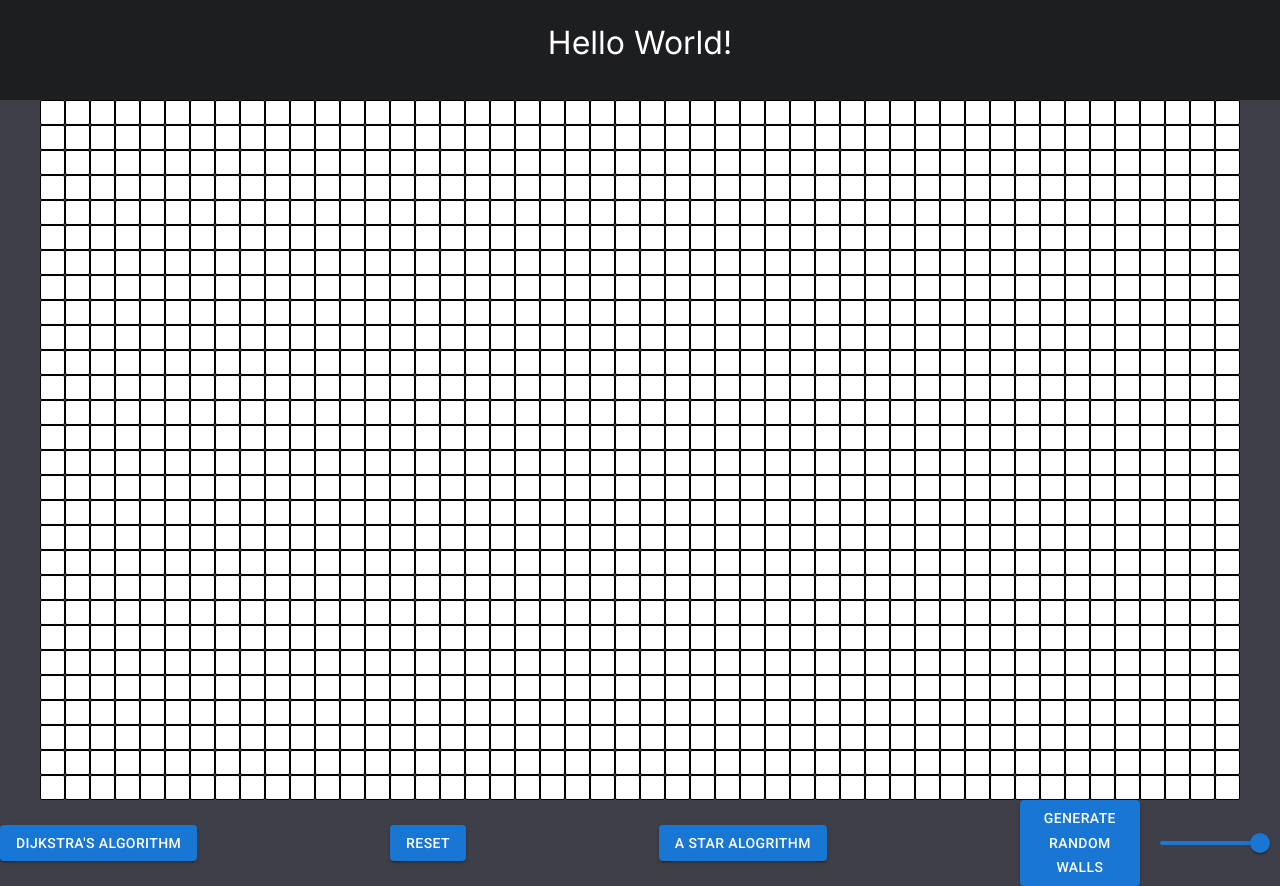
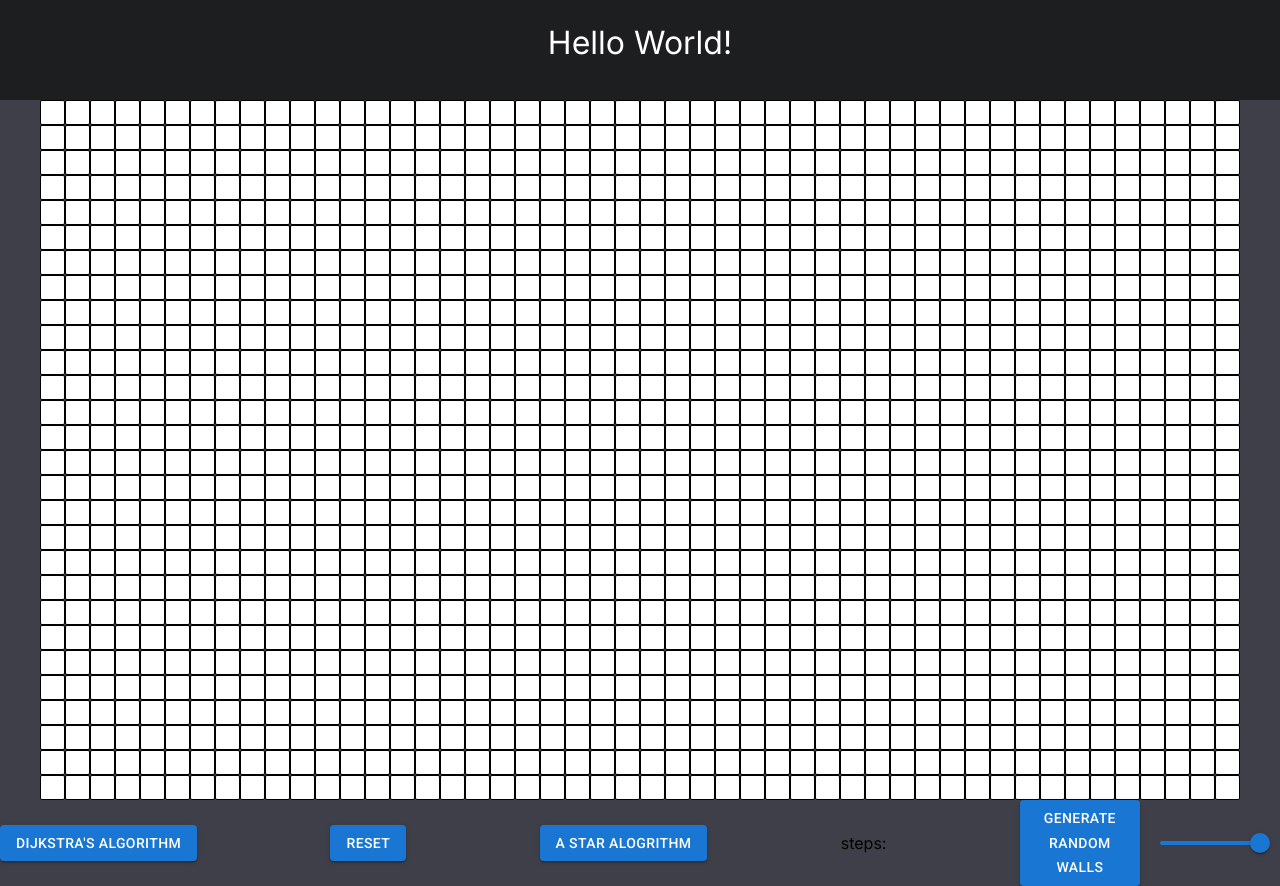
Before and after one commit to Shamusm97/react_pathfinding, a Next.js app: page / in a window 1280 px wide. Built offline with nearby package versions, Linux system fonts and the light colour scheme.

Commit message:
try to add step count

```diff
--- a/app/BoxRenderer.js
+++ b/app/BoxRenderer.js
@@ -6,6 +6,7 @@ import Box from "./Box";
 const BoxRenderer = forwardRef((props, ref) => {
 
   const [boxArray, setBoxArray] = useState([]);
+  const [stepCount, setStepCount] = useState(0);
 
   // Perform API call to fetch the initial graph data
   useEffect(() => { fetchBlankGraph(); }, []); // Empty dependency array to ensure the effect runs only once
@@ -134,6 +135,7 @@ const BoxRenderer = forwardRef((props, ref) => {
   function animatePath(path) {
     for (let i = 0; i < path.length; i++) {
       setTimeout(() => {
+        setStepCount(i + 1);
         showPath(boxArray, path.slice(0, i + 1));
       }, 50 * i);
     }
@@ -176,7 +178,8 @@ const BoxRenderer = forwardRef((props, ref) => {
     performDijkstra,
     fetchBlankGraph,
     generateRandomWalls,
-    performAStar
+    performAStar,
+    stepCount
   }));
 
   return (
--- a/app/UIRenderer.js
+++ b/app/UIRenderer.js
@@ -44,12 +44,13 @@ const Header = () => {
   );
 };
 
-const Footer = ({ wallRandomness, slider, performDijkstra, fetchBlankGraph, generateRandomWalls, dimensions, performAStar }) => {
+const Footer = ({ wallRandomness, slider, performDijkstra, fetchBlankGraph, generateRandomWalls, dimensions, performAStar, stepCount }) => {
     return (
       <div className={styles.bottomUI}>
         <Button variant="contained" onClick={performDijkstra}> Dijkstra's Algorithm </Button>
         <Button variant="contained" onClick={fetchBlankGraph}> Reset </Button>
         <Button variant="contained" onClick={() => performAStar()}> A Star Alogrithm </Button>
+        <p>steps: {stepCount}</p>
         <div className={styles.randomnessUI}>
           <Button variant="contained" onClick={() => generateRandomWalls(dimensions.rows * dimensions.columns)}> Generate Random Walls </Button>
           <Slider
@@ -99,6 +100,12 @@ const UIRenderer = () => {
         }
     };
 
+    const stepCount = () => {
+        if (boxRendererRef.current) {
+            return boxRendererRef.current.stepCount();
+        }
+    };
+
     const slider = (event, newValue) => {
         setWallRandomness(newValue);
     };
@@ -121,7 +128,8 @@ const UIRenderer = () => {
             performDijkstra={performDijkstra}
             fetchBlankGraph={fetchBlankGraph}
             generateRandomWalls={generateRandomWalls}
-            performAStar={performAStar} />
+            performAStar={performAStar}
+            stepCount={stepCount} />
         </div>
     );
 };
```
Also changed, not shown: 1 other file (tests, documents, lock files or other folders).
